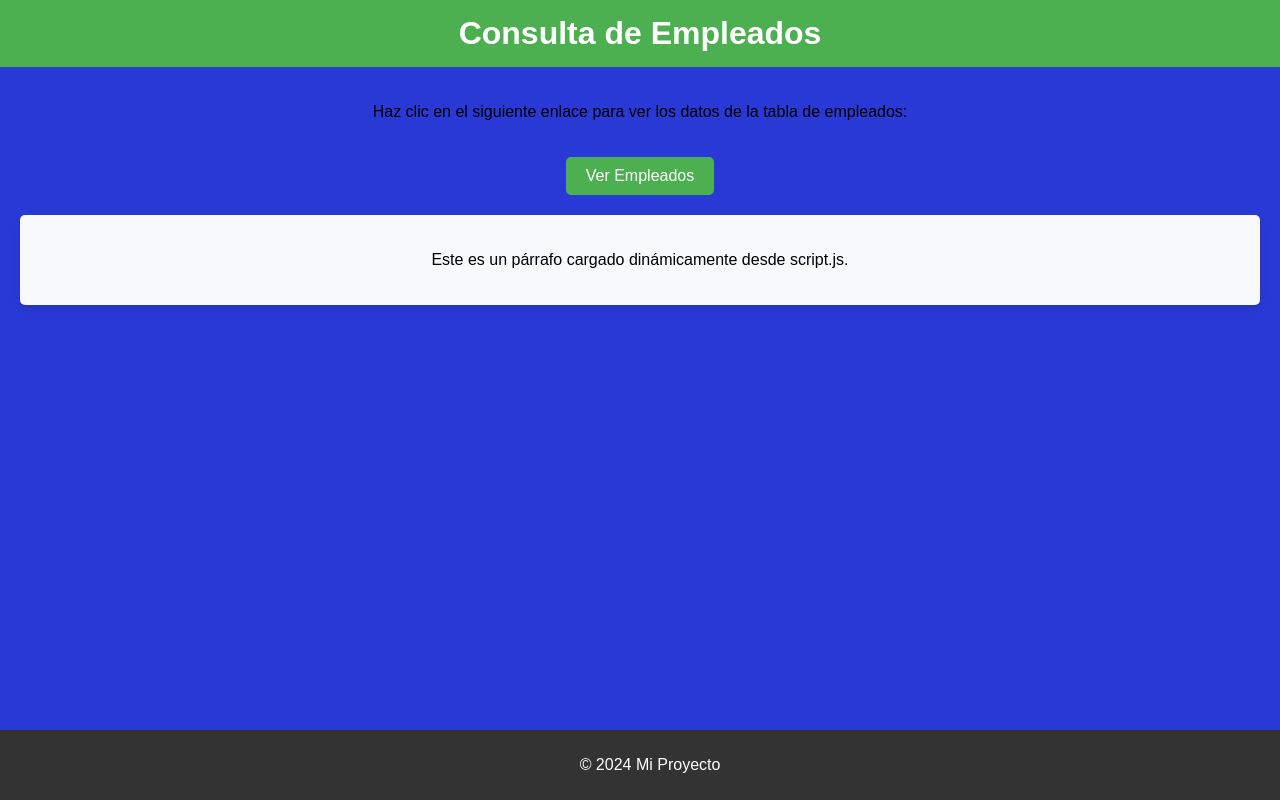
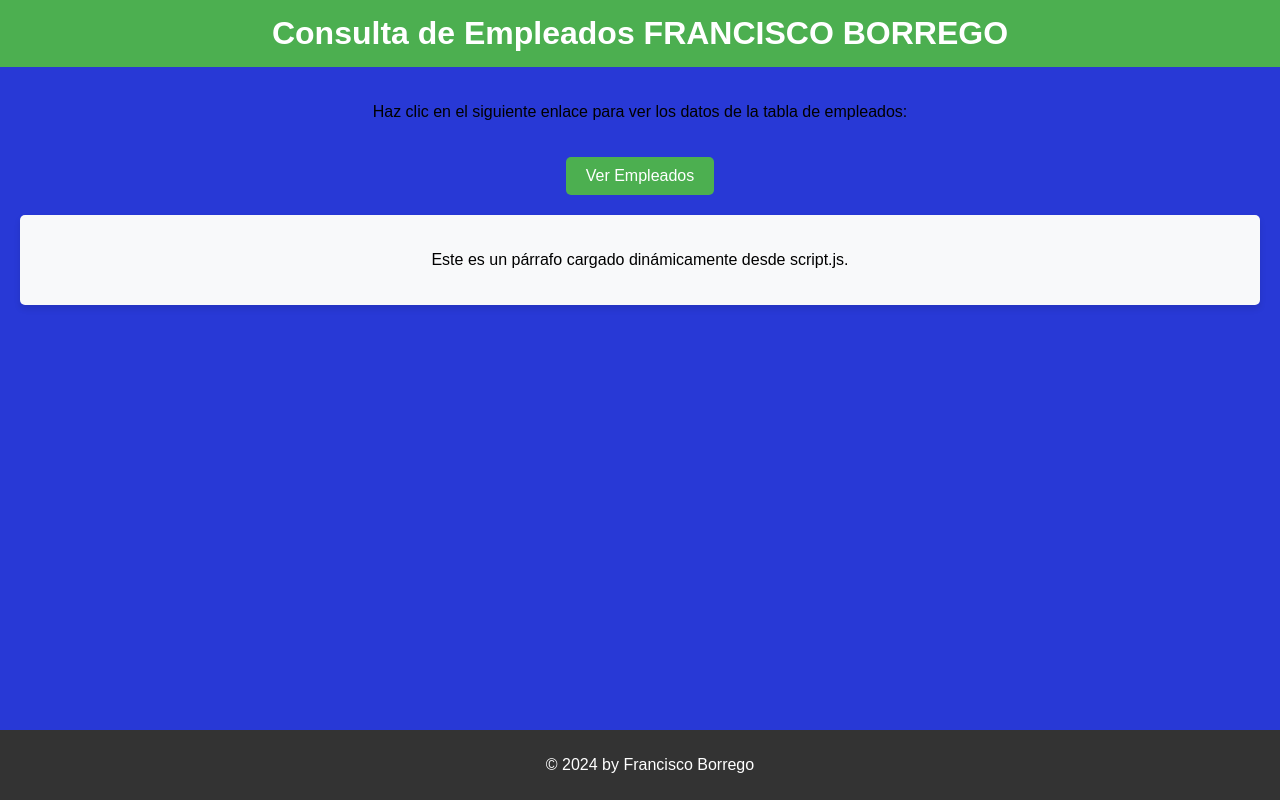
Before and after one commit to Anjim2189/empresaFrankDuran, a website: page public/index.html in a window 1280 px wide. Drawn offline with Linux system fonts and the light colour scheme.

Commit message:
Update index.html

```diff
--- a/public/index.html
+++ b/public/index.html
@@ -8,7 +8,7 @@
 </head>
 <body>
   <header>
-    <h1>Consulta de Empleados</h1>
+    <h1>Consulta de Empleados FRANCISCO BORREGO</h1>
   </header>
   <main>
     <p>Haz clic en el siguiente enlace para ver los datos de la tabla de empleados:</p>
@@ -20,7 +20,7 @@
     </div>
   </main>
   <footer>
-    <p>&copy; 2024 Mi Proyecto</p>
+    <p>&copy; 2024 by Francisco Borrego</p>
   </footer>
 
 
```
